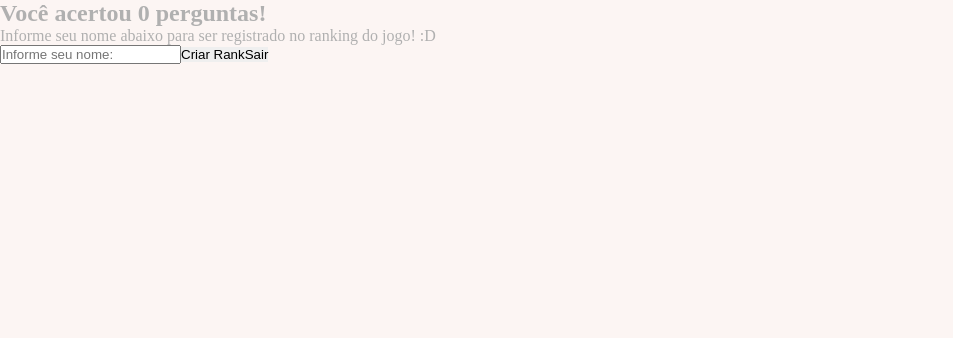
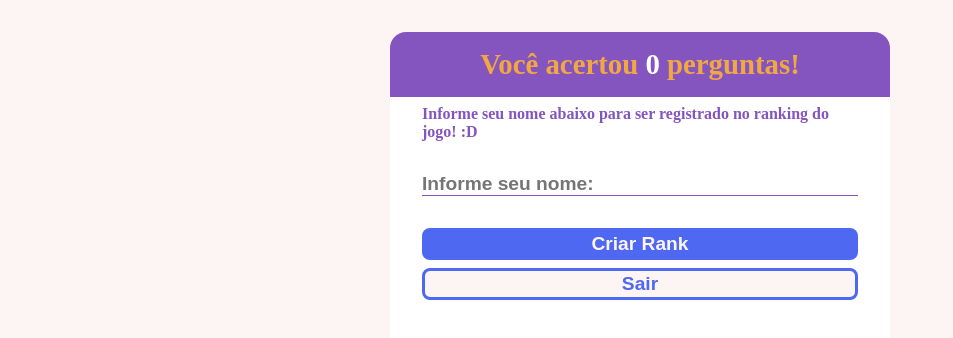
Before and after one commit to Brun0-marinh0/Ensinando-Libras, a Next.js app: page /numbers/quiz in a window 1280 px wide. Shown: the top 338 px of the page, without its empty margins (0-953 px from the left). Built offline with nearby package versions, Linux system fonts and the light colour scheme; no server answers.

Commit message:
copy styles completed

```diff
--- a/src/pages/numbers/quiz/index.tsx
+++ b/src/pages/numbers/quiz/index.tsx
@@ -108,11 +108,12 @@ export default function Quiz() {
 
   if (!question || chances === 0) {
     return (
-      <div>
-        <h2 className={style.title}>Você acertou {totalScore} perguntas!</h2>
-        <p>
-          Informe seu nome abaixo para ser registrado no ranking do jogo! :D
-        </p>
+      <div className={style.card}>
+        <div className={style.headerTitle}>
+          <h2>Você acertou <span>{totalScore}</span>  perguntas!</h2>
+        </div>
+        <div className={style.form}>
+          <p>Informe seu nome abaixo para ser registrado no ranking do jogo! :D</p>
           <form onSubmit={criar_rank}>
             <input
               value={namePlayer}
@@ -122,10 +123,12 @@ export default function Quiz() {
               type="text"
               placeholder="Informe seu nome:"
             />
-
+            <div>
               <button type="submit">Criar Rank</button>
               <button onClick={reset_status}>Sair</button>
+            </div>
           </form>
+        </div>
       </div>
     )
   }
--- a/src/pages/numbers/quiz/styles.module.scss
+++ b/src/pages/numbers/quiz/styles.module.scss
@@ -1,7 +1,81 @@
-.content{
+.content {
     display: flex;
     justify-content: center;
-    .container{
-        width: var(--width);
+    .container {
+      width: var(--width);
     }
-}
+  }
+
+  .title {
+    color: #8455bf;
+    font-size: 32px;
+  }
+
+  .card{
+    background-color: #ffffff;
+    max-width: 500px;
+    height: 25rem;
+    margin: 2rem auto;
+    overflow: hidden;
+    border-radius: 1rem;
+
+    .headerTitle{
+      background: var(--purple);
+      color: var(--yallow);
+      padding: 1rem;
+      font-size: 1.2rem;
+      display: flex;
+      justify-content: center;
+
+      span{
+        color: #ffffff;
+      }
+    }
+
+  }
+  .form{
+    padding: .5rem 2rem;
+
+    p{
+      color: var(--purple);
+      font-weight: 600;
+    }
+
+    form{
+      input{
+        font-weight: 600;
+        font-size: 1.2rem;
+        width: 100%;
+        border: none;
+        border-bottom: .1rem solid var(--purple);
+        margin-top: 2rem;
+        color: var(--orange);
+        outline: none;
+      }
+
+      div{
+        display: grid;
+        gap: .5rem;
+        margin-top: 2rem;
+        button{
+          font-size: 1.2rem;
+          font-weight: 600;
+          height: 2rem;
+          border-radius: .5rem;
+          background: var(--blue);
+          color: var(--bg);
+          transition: .2s;
+
+          &:hover{
+            height: 2.5rem;
+          }
+
+          &:nth-child(2){
+            background-color: var(--bg);
+            border: .2rem solid var(--blue);
+            color: var(--blue);
+          }
+        }
+      }
+    }
+  }
```
Lines whose indentation alone changed are shown as unchanged.
